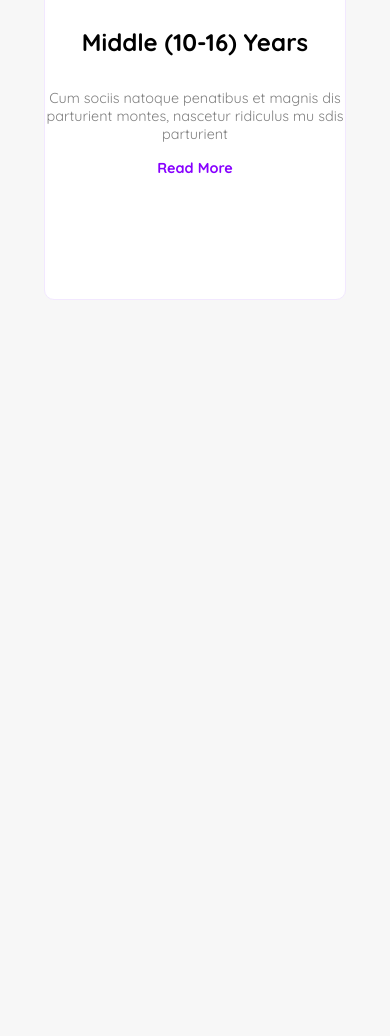
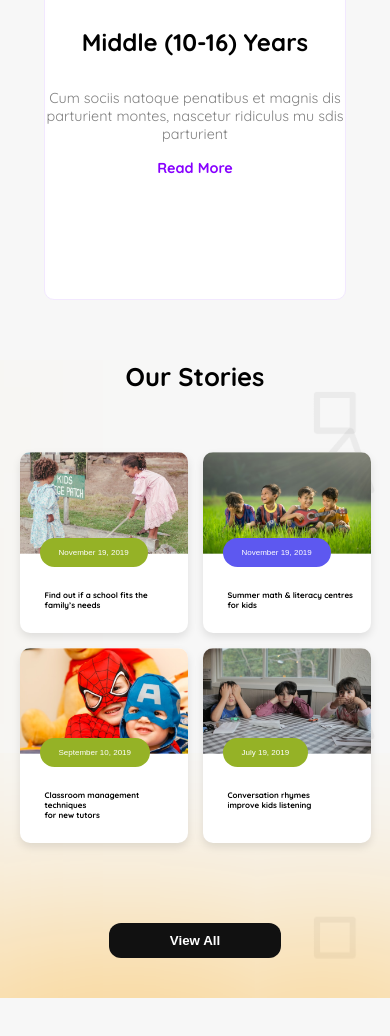
Before and after one commit to Shohan407/Assignment2-school-repo, a plain HTML site: page index.html in a window 390 px wide. Shown: the part 2550-3586 px from the top of the page. Before the commit the page ends 2850 px from the top, so only its background shows below. Drawn offline with Linux system fonts and the light colour scheme.

Commit message:
added story section and story responsive

```diff
--- a/index.css
+++ b/index.css
@@ -176,6 +176,125 @@ main{
 }
 
 
+/* story related styles */
+
+.back-img {
+    box-shadow: inset 33px -144px 659px -152px rgba(254, 163, 0, 1);
+    background: url(../assets/bg.png);
+}
+
+
+ .storys{
+    max-width: 100%;
+    align-items: center;
+ }
+ .our-story{
+    text-align: center;
+    margin: 60px 0;
+    font-size: 2.8rem;
+    font-weight: 700;
+ }
+ .story-contant{
+    width: 90%;
+    margin: 0 auto;
+    display: flex;
+    align-items: center;
+    justify-content: center;
+    gap: 28px;
+    padding-bottom: 40px;
+ }
+ .single-story{
+    background-color: #fff;
+    border-radius: 10px;
+    box-shadow: 0 4px 8px rgba(0, 0, 0, 0.1);
+    overflow: hidden;
+    width: 100%;
+ }
+ .single-st-img{
+    width: 100%;
+ }
+
+ .single-st-btn{
+    padding: 15px 19px;
+    background-color: #3CD8E8;
+    color: #fff;
+    border-radius: 47px;
+    font-size: 1rem;
+    font-weight: 500;
+    border: none;
+ }
+ #story-btn{
+    position: relative;
+    margin-top: -30px;
+    margin-left: 30px;
+ }
+ .single-st-title{
+    padding-left: 40px;
+    font-size: 24px;
+    font-weight: bold;
+    width: 80%;
+ }
+ .single-st-discription{
+    padding-left: 40px;
+    font-size: 1rem;
+    font-weight: 400;
+    color: #666666;
+    width: 80%;
+ }
+ .multiple-storys{
+    display: grid;
+    grid-template-columns: repeat(2, 2fr);
+    gap: 15px;
+    width: 100%;
+ }
+ .multi-story{
+    background-color: #fff;
+    border-radius: 10px;
+    box-shadow: 0 4px 8px rgba(0, 0, 0, 0.1);
+    overflow: hidden;
+ }
+ .multi-btn{
+    position: relative;
+    padding: 10px 19px;
+    background-color: #95B226;
+    color: #fff;
+    border-radius: 47px;
+    font-size: 1rem;
+    font-weight: 500;
+    border: none;
+ }
+ #midle-btn{
+    position: relative;
+    margin-top: -25px;
+    margin-left: 30px;
+ }
+ .blu-btn{
+    background-color: #5D58F0;
+ }
+ .multi-title{
+    margin-left: 10px;
+    font-size: 1rem;
+    font-weight: bold;
+    width: 100%;
+    padding: 15px;
+ }
+.btn-card{
+    margin: 40px 0px;
+    text-align: center;
+}
+.card-btn {
+    font-weight: 700;
+    padding: 10px 61px;
+    margin-bottom: 40px;
+    background-color: #111111;
+    border: none;
+    color: #ffffff;
+    border-radius: 12px;
+}
+
+
+
+
 /* Responsive media query */
 @media screen and (max-width: 576px) {
     .nav-links,
@@ -193,9 +312,7 @@ main{
     .icon-nav-btn{
         font-size: 40px;
     }
-    .navbar{
 
-    }
     .bannar, .standard-cards{
         flex-direction: column;
 
@@ -228,4 +345,33 @@ main{
      .nav-btn, .bannar-btn{
         padding: 10px 20px;
 }
+.single-story {
+    display: none;
 }
+.multi-story {
+    width: 100%;
+}
+.multiple-storys{
+    width: 100%;
+ }
+
+ .multi-img{
+    width: 100%;
+ }
+ .multi-btn{
+    font-size: 0.5rem;
+    font-weight: 400;
+ }
+ #midle-btn{
+    margin-top: -20px;
+    margin-left: 20px;
+ }
+ .multi-title{
+    font-weight: bold;
+    font-size: 0.5rem;
+    width: 80%;
+ }
+ .our-story{
+    font-size: 1.6rem;
+}
+}
--- a/index.html
+++ b/index.html
@@ -81,6 +81,63 @@
                 </div>
 
             </section>
+                <!-- story section -->
+            <section class="back-img">
+                <section class="storys">
+                    <h2 class="our-story">Our Stories</h2>
+                    <div class="story-contant display-flex">
+                        <div class="single-story">
+                            <img src="assets/story-1.png" alt="story-1" class="single-st-img">
+                            <div id="story-btn">
+                                <button class="single-st-btn">November 19, 2019</button>
+                            </div>
+                            <h3 class="single-st-title">A fun toddler coloring training on
+                                classroom</h3>
+                            <p class="single-st-discription">Beautiful branding for changes by Never Now in Australia.
+                                changes is a platform for open discussion in an inclusive and
+                                collaborative environment, providing the...</p>
+                        </div>
+                        <div class="multiple-storys">
+                            <div class="multi-story">
+                                <img src="assets/story-2.png" alt="story-2" class="multi-img">
+                                <div id="midle-btn">
+                                    <button class="multi-btn">November 19, 2019</button>
+                                </div>
+                                <h3 class="multi-title">Find out if a school fits the
+                                    family’s needs</h3>
+                            </div>
+                            <div class="multi-story">
+                                <img src="assets/story-3.png" alt="story-3" class="multi-img">
+                                <div id="midle-btn">
+                                    <button class="multi-btn blu-btn">November 19, 2019</button>
+                                </div>
+                                <h3 class="multi-title">Summer math & literacy
+                                    centres for kids</h3>
+                            </div>
+                            <div class="multi-story">
+                                <img src="assets/story-4.png" alt="story-4" class="multi-img">
+                                <div id="midle-btn">
+                                    <button class="multi-btn">September 10, 2019</button>
+                                </div>
+                                <h3 class="multi-title">Classroom management
+                                    techniques <br> for new tutors</h3>
+                            </div>
+                            <div class="multi-story">
+                                <img src="assets/story-5.png" alt="story-5" class="multi-img">
+                                <div id="midle-btn">
+                                    <button class="multi-btn">July 19, 2019</button>
+                                </div>
+                                <h3 class="multi-title">Conversation rhymes <br>
+                                    improve kids listening</h3>
+                            </div>
+                        </div>
+                    </div>
+                </section>
+                <div class="btn-card">
+                    <button class="card-btn">View All</button>
+                </div>
+
+             </section>
             </main>
 </body>
 </html>
```
Lines whose indentation alone changed are shown as unchanged.
